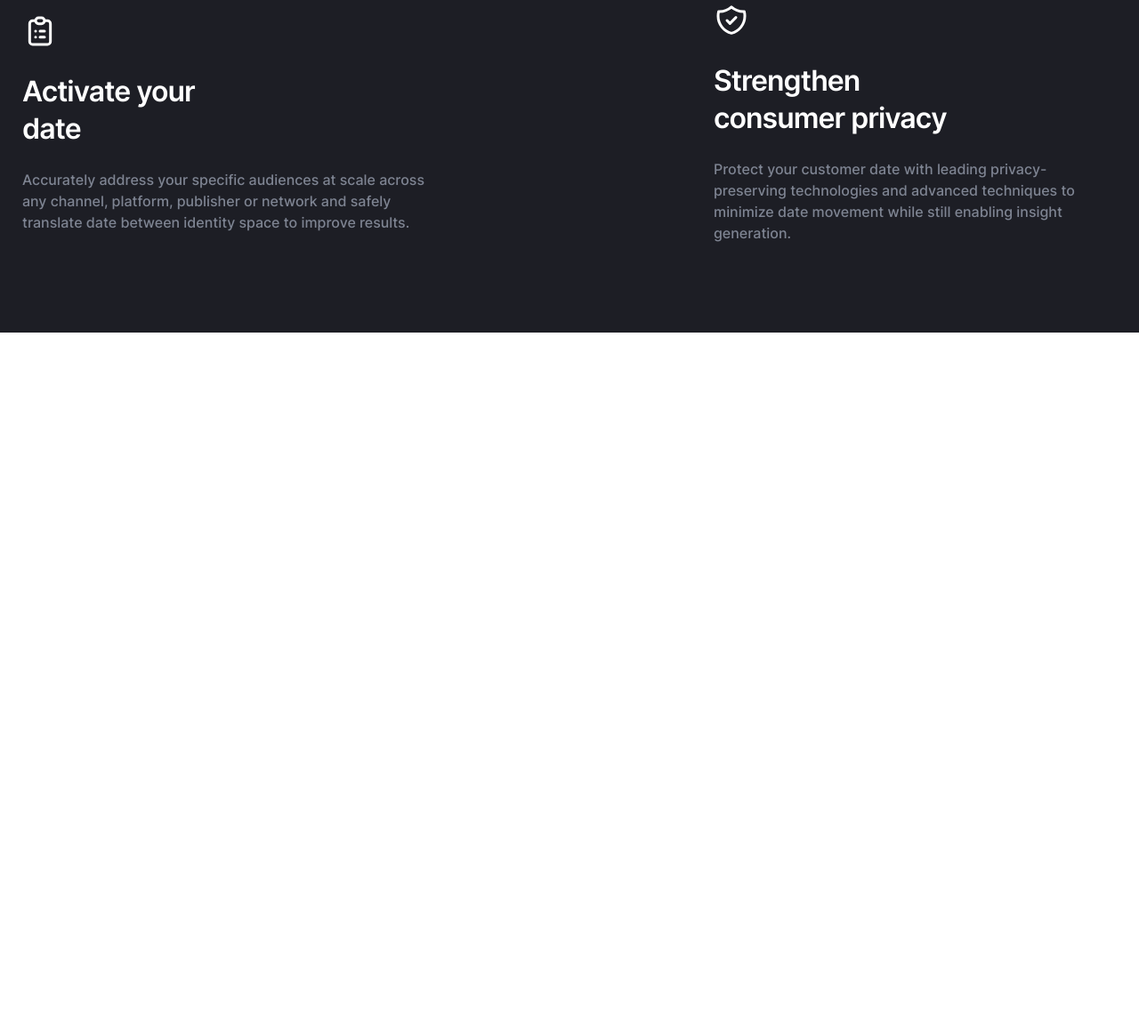
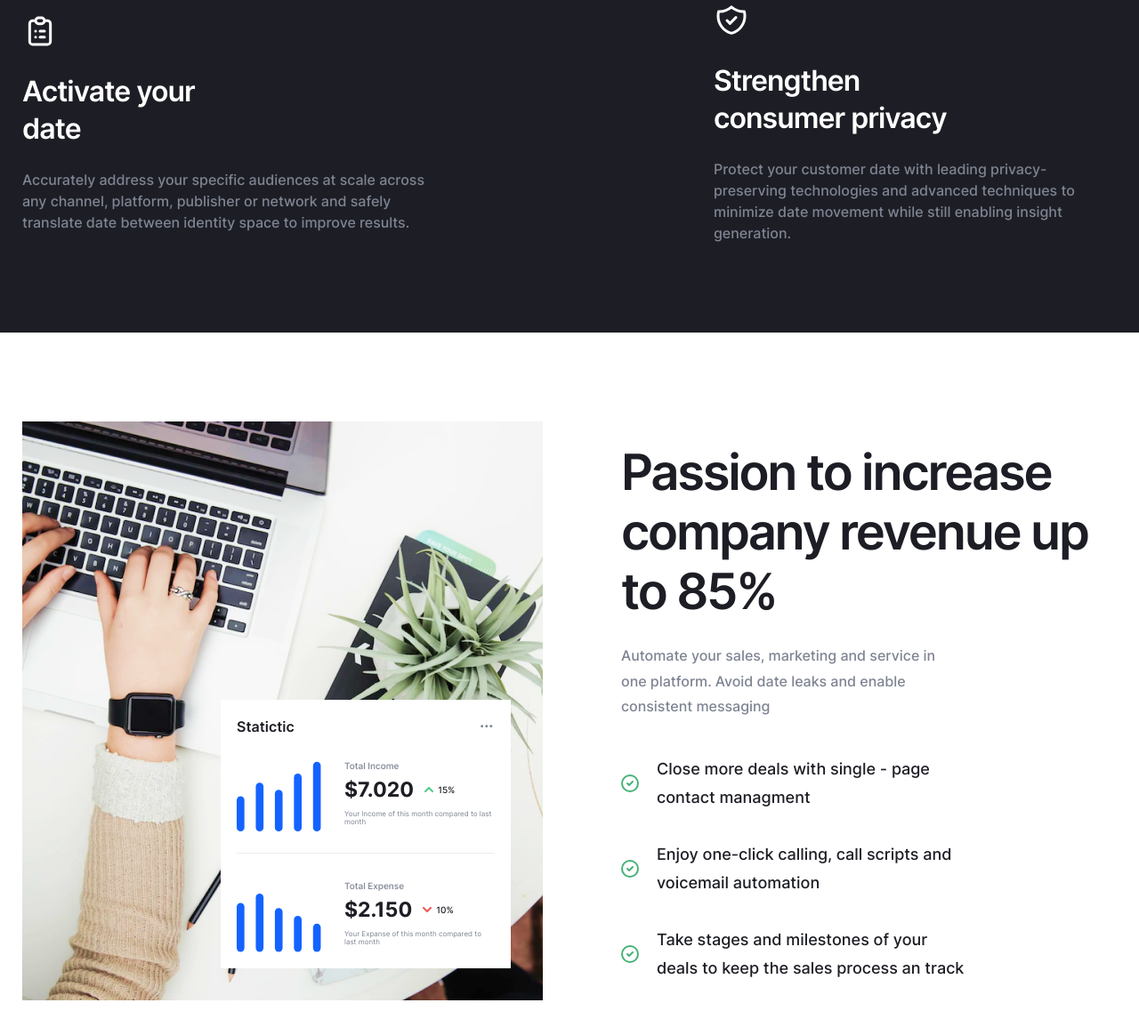
Before and after one commit to Sergei-Shmakov/coca, a website built with Vite: page src/index.html in a window 1280 px wide. Shown: the part 1689-2853 px from the top of the page at 89% size. Before the commit the page ends 2063 px from the top, so only its background shows below. Built offline with nearby package versions, Linux system fonts and the light colour scheme.

Commit message:
created features section

```diff
--- a/package.json
+++ b/package.json
@@ -5,7 +5,8 @@
     "scripts": {
         "dev": "vite",
         "build": "vite build",
-		"preview": "vite preview"
+        "preview": "vite preview",
+        "format": "prettier . --write"
     },
     "devDependencies": {
         "@eslint/js": "^10.0.1",
--- /dev/null
+++ b/src/assets/scss/components/home/features.scss
@@ -0,0 +1,163 @@
+@use '../../mixins';
+
+.features {
+    padding: 100px 0 94px;
+    @include mixins.mobile {
+        padding: 60px 0 64px;
+    }
+
+    &__container {
+        @include mixins.flex-all-between;
+        @include mixins.mini-desktop {
+            flex-direction: column-reverse;
+            align-items: flex-start;
+            gap: 40px;
+        }
+        @include mixins.tablet {
+            align-items: center;
+        }
+        @include mixins.mobile {
+            gap: 25px;
+        }
+    }
+
+    &__img {
+        max-width: 100%;
+    }
+
+    &__left {
+        position: relative;
+    }
+
+    &__stats {
+        bottom: 40px;
+        right: 36px;
+        position: absolute;
+        background-color: #fff;
+        max-width: 290px;
+        padding: 18px;
+        @include mixins.mobile {
+            bottom: 20px;
+            right: 16px;
+        }
+        @include mixins.small-mobile {
+            padding: 14px;
+            max-width: 240px;
+            right: 12px;
+            bottom: 12px;
+        }
+        &-head {
+            @include mixins.flex-all-between;
+            margin-bottom: 19px;
+        }
+        &-title {
+            font-weight: 600;
+            line-height: 150%;
+            color: #1d1e25;
+        }
+        &-item {
+            @include mixins.flex-align-center;
+            gap: 26px;
+            &-img {
+                @include mixins.small-mobile {
+                    width: 65px;
+                }
+            }
+
+            &:not(:last-child) {
+                padding-bottom: 23px;
+                border-bottom: 1px solid #ededed;
+            }
+
+            &:last-child {
+                padding-top: 23px;
+            }
+
+            &-title {
+                margin-bottom: 6px;
+                font-weight: 500;
+                font-size: 10px;
+                line-height: 150%;
+                color: #7e8492;
+            }
+            &-price {
+                @include mixins.flex-align-center;
+                gap: 12px;
+                margin-bottom: 9px;
+
+                &-num {
+                    font-weight: 700;
+                    font-size: 23px;
+                    line-height: 120%;
+                    color: #1d1e25;
+                    @include mixins.mobile {
+                        font-size: 18px;
+                    }
+                }
+                &-proc {
+                    @include mixins.flex-align-center;
+                    gap: 5px;
+                    font-weight: 500;
+                    font-size: 10px;
+                    line-height: 150%;
+                    color: #1d1e25;
+                }
+            }
+            &-descr {
+                font-weight: 400;
+                font-size: 8px;
+                color: #7e8492;
+            }
+        }
+    }
+    &__right {
+        max-width: 557px;
+        @include mixins.mini-desktop {
+            max-width: 992px;
+        }
+    }
+    &__title {
+        margin-bottom: 24px;
+        font-weight: 600;
+        letter-spacing: -0.04em;
+        color: var(--neutral-color-100);
+        @include mixins.mobile {
+            margin-bottom: 20px;
+        }
+    }
+    &__descr {
+        margin-bottom: 40px;
+        max-width: 360px;
+        font-weight: 500;
+        line-height: 178%;
+        color: #7e8492;
+        @include mixins.mini-desktop {
+            max-width: 700px;
+        }
+    }
+    &__item {
+        @include mixins.flex-align-center;
+        max-width: 393px;
+        font-weight: 500;
+        line-height: 178%;
+        color: var(--neutral-color-100);
+        @include mixins.mini-desktop {
+            max-width: 700px;
+        }
+        &:not(:last-child) {
+            margin-bottom: 32px;
+            @include mixins.mobile {
+                margin-bottom: 22px;
+            }
+        }
+        &::before {
+            content: '';
+            display: inline-block;
+            background: url('../../../icons/features-check-icon.svg');
+            max-width: 20px;
+            height: 20px;
+            padding-right: 20px;
+            margin-right: 20px;
+        }
+    }
+}
--- a/src/assets/scss/main.scss
+++ b/src/assets/scss/main.scss
@@ -3,3 +3,4 @@
 @use './globals';
 @use './components/home/hero.scss';
 @use './components/home/overview.scss';
+@use './components/home/features.scss';
--- /dev/null
+++ b/src/html/components/home/features.html
@@ -0,0 +1,129 @@
+<section class="features">
+    <div class="container features__container">
+        <div class="features__left">
+            <img
+                class="features__img"
+                loading="lazy"
+                src="./assets/images/features.png"
+                alt="woman typing on laptop"
+                width="585"
+                height="651"
+            />
+            <div class="features__stats">
+                <div class="features__stats-head">
+                    <h4 class="features__stats-title text-p-default">
+                        Statictic
+                    </h4>
+                    <img
+                        class="features__stats-icon"
+                        loading="lazy"
+                        src="./assets/icons/features-stats-head-icon.svg"
+                        alt="Ellipsis icon"
+                        width="18"
+                        height="19"
+                    />
+                </div>
+                <div class="features__stats-item">
+                    <img
+                        class="features__stats-item-img"
+                        width="95"
+                        height="88"
+                        loading="lazy"
+                        src="./assets/icons/features-total-income.svg"
+                        alt="Total Income graph"
+                    />
+                    <div class="features__stats-item-info">
+                        <h5 class="features__stats-item-title">Total Income</h5>
+                        <div class="features__stats-item-price">
+                            <span class="features__stats-item-price-num"
+                                >$7.020</span
+                            >
+                            <div class="features__stats-item-price-proc">
+                                <svg
+                                    width="10"
+                                    height="6"
+                                    viewBox="0 0 10 6"
+                                    fill="none"
+                                    xmlns="http://www.w3.org/2000/svg"
+                                >
+                                    <path
+                                        fill-rule="evenodd"
+                                        clip-rule="evenodd"
+                                        d="M9.70711 5.70711C9.31658 6.09763 8.68342 6.09763 8.29289 5.70711L5 2.41421L1.70711 5.70711C1.31658 6.09763 0.683417 6.09763 0.292894 5.70711C-0.0976312 5.31658 -0.0976312 4.68342 0.292894 4.29289L4.29289 0.292893C4.68342 -0.0976311 5.31658 -0.0976311 5.70711 0.292893L9.70711 4.29289C10.0976 4.68342 10.0976 5.31658 9.70711 5.70711Z"
+                                        fill="#50CD89"
+                                    />
+                                </svg>
+                                15%
+                            </div>
+                        </div>
+                        <p class="features__stats-item-descr">
+                            Your Income of this month compared to last month
+                        </p>
+                    </div>
+                </div>
+                <div class="features__stats-item">
+                    <img
+                        class="features__stats-item-img"
+                        width="95"
+                        height="88"
+                        loading="lazy"
+                        src="./assets/icons/features-total-expense.svg"
+                        alt="Total Income graph"
+                    />
+                    <div class="features__stats-item-info">
+                        <h5 class="features__stats-item-title">
+                            Total Expense
+                        </h5>
+                        <div class="features__stats-item-price">
+                            <span class="features__stats-item-price-num"
+                                >$2.150</span
+                            >
+                            <div class="features__stats-item-price-proc">
+                                <svg
+                                    width="10"
+                                    height="6"
+                                    viewBox="0 0 10 6"
+                                    fill="none"
+                                    xmlns="http://www.w3.org/2000/svg"
+                                >
+                                    <path
+                                        fill-rule="evenodd"
+                                        clip-rule="evenodd"
+                                        d="M0.292893 0.292893C0.683417 -0.097631 1.31658 -0.097631 1.70711 0.292893L5 3.58579L8.29289 0.292893C8.68342 -0.0976311 9.31658 -0.0976311 9.70711 0.292893C10.0976 0.683417 10.0976 1.31658 9.70711 1.70711L5.70711 5.70711C5.31658 6.09763 4.68342 6.09763 4.29289 5.70711L0.292893 1.70711C-0.0976311 1.31658 -0.0976311 0.683418 0.292893 0.292893Z"
+                                        fill="#EB5757"
+                                    />
+                                </svg>
+                                10%
+                            </div>
+                        </div>
+                        <p class="features__stats-item-descr">
+                            Your Expanse of this month compared to last month
+                        </p>
+                    </div>
+                </div>
+            </div>
+        </div>
+        <div class="features__right">
+            <h2 class="features__title heading-h2">
+                Passion to increase company revenue up to 85%
+            </h2>
+            <p class="features__descr text-p-meduim">
+                Automate your sales, marketing and service in one platform.
+                Avoid date leaks and enable consistent messaging
+            </p>
+            <ul class="features__list">
+                <li class="features__item text-p-medium">
+                    Close more deals with single - page contact managment
+                </li>
+                <li class="features__item text-p-medium">
+                    Enjoy one-click calling, call scripts and voicemail
+                    automation
+                </li>
+                <li class="features__item text-p-medium">
+                    Take stages and milestones of your deals to keep the sales
+                    process an track
+                </li>
+            </ul>
+        </div>
+    </div>
+</section>
--- a/src/index.html
+++ b/src/index.html
@@ -5,6 +5,7 @@
         <load src="./html/base/header.html" />
         <load src="./html/components/home/hero.html" />
         <load src="./html/components/home/overview.html" />
+        <load src="./html/components/home/features.html" />
         <script type="module" src="/js/main.js"></script>
     </body>
 </html>
```
Also changed, not shown: src/html/components/home/overview.html (+4 -0 lines), src/assets/icons/features-check-icon.svg (added), src/assets/icons/features-stats-head-icon.svg (added), src/assets/icons/features-total-expense.svg (added), src/assets/icons/features-total-income.svg (added), src/assets/images/features.png (added). Lines whose indentation alone changed are shown as unchanged.
